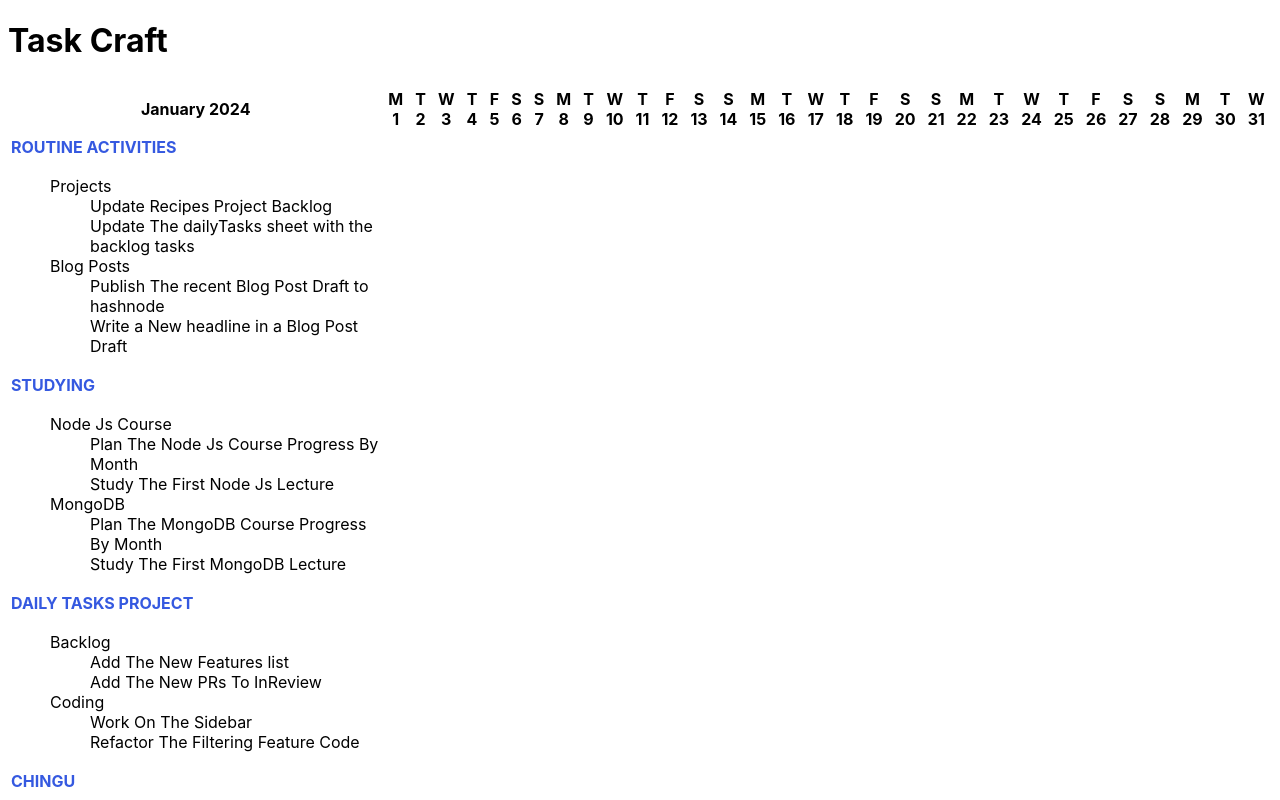
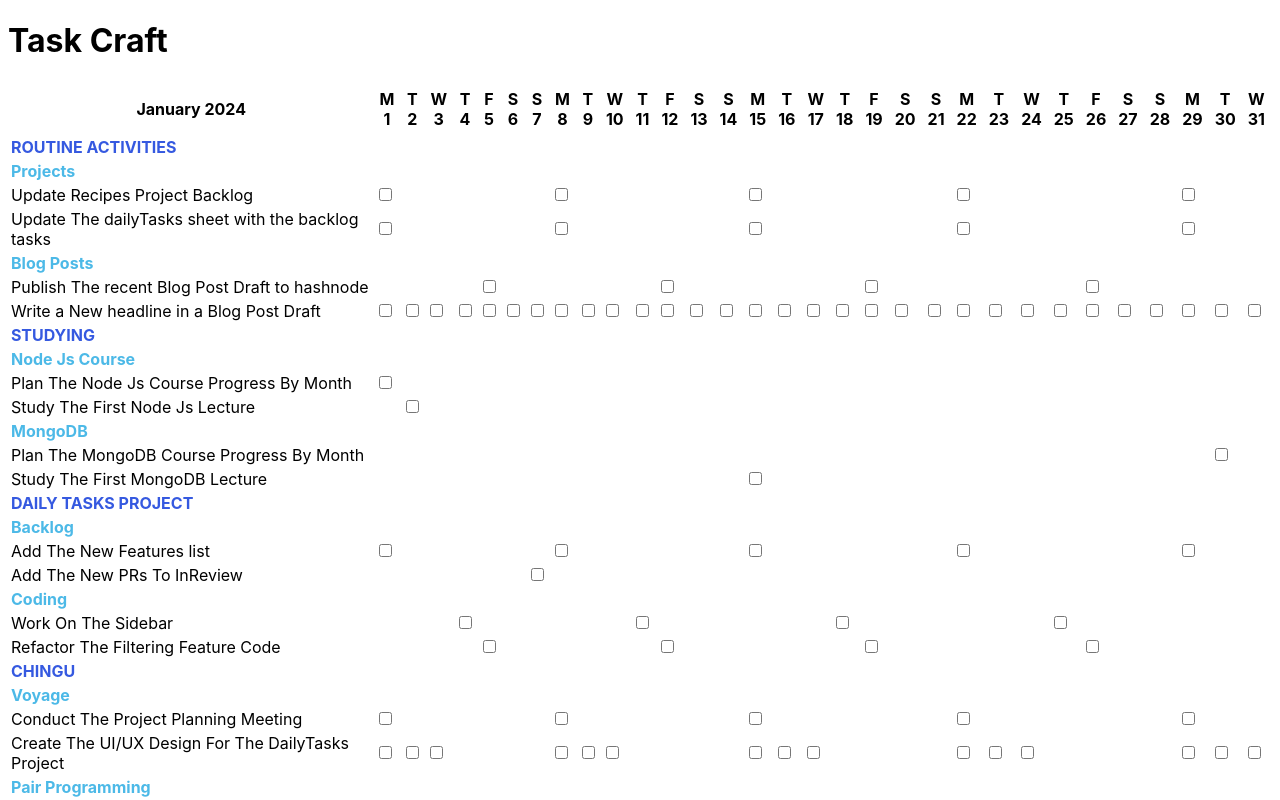
Before and after one commit to chingu-voyages/v47-tier2-team-11, a React (Vite) app in the folder task-craft/: page / in a window 1280 px wide. Shown: the top 800 px of the page. Built offline with nearby package versions, Linux system fonts and the light colour scheme.

Commit message:
Update Activity and task component for table structure

```diff
--- a/task-craft/src/components/Activity.css
+++ /dev/null
@@ -1,3 +0,0 @@
-.noBullets{
-    list-style-type: none;
-}
--- a/task-craft/src/components/Activity.jsx
+++ b/task-craft/src/components/Activity.jsx
@@ -1,35 +1,27 @@
 import React, { useEffect, useState } from "react";
 import Task from "./Task";
 
-const Activity = ({ categoryData }) => {
-  const [activityData, setActivityData] = useState([]);
-
+const Activity = ({ categoryData, datesAndDays }) => {
+  const [activities, setActivities] = useState([]);
   useEffect(() => {
     if (categoryData) {
-      const activities = categoryData.activityTypes.map((activity) => {
-        return {
-          name: activity.activityName,
-          tasks: activity.Tasks,
-        };
-      });
-      setActivityData(activities);
+      const activity = categoryData.activityTypes.map((item) => item);
+      setActivities(activity);
     }
   }, [categoryData]);
 
-  if (!categoryData) {
-    return <p>Please wait</p>;
-  }
-
   return (
     <>
-      <ul className="noBullets">
-        {activityData.map((activity, index) => (
-          <li key={index}>
-            {activity.name}
-            <Task tasks={activity.tasks} />
-          </li>
-        ))}
-      </ul>
+      {activities.map((item, index) => (
+        <>
+          <tr>
+            <td key={index} style={{ fontWeight: "bold", color: "#4CB9E7" }}>
+              {item.activityName}
+            </td>
+          </tr>
+          <Task activity={item.Tasks} datesAndDays={datesAndDays} />
+        </>
+      ))}
     </>
   );
 };
--- a/task-craft/src/components/Task.css
+++ /dev/null
@@ -1,3 +0,0 @@
-.noBullets{
-    list-style-type: none;
-}
--- a/task-craft/src/components/Task.jsx
+++ b/task-craft/src/components/Task.jsx
@@ -1,12 +1,28 @@
-import React from "react";
-import "./Task.css";
-const Task = ({ tasks }) => {
+import React, { useEffect, useState } from "react";
+const Task = ({ activity, datesAndDays }) => {
+  const [tasks, setTasks] = useState([]);
+  useEffect(() => {
+    if (activity) {
+      setTasks(activity);
+    }
+  }, [activity]);
+
   return (
-    <ul className="noBullets">
-      {tasks.map((task, taskIndex) => (
-        <li key={taskIndex}>{task.taskName}</li>
+    <>
+      {tasks.map((item, index) => (
+        <tr>
+          <td key={index}>{item.taskName}</td>
+          {datesAndDays.map((day, dayIndex) => (
+            <td key={dayIndex}>
+              {item.days.includes(day.dayOfMonth.toString()) ||
+              item.days.includes(day.fullDayOfWeek.toLowerCase()) ? (
+                <input type="checkbox" checked={false} readOnly />
+              ) : null}
+            </td>
+          ))}
+        </tr>
       ))}
-    </ul>
+    </>
   );
 };
 
```
